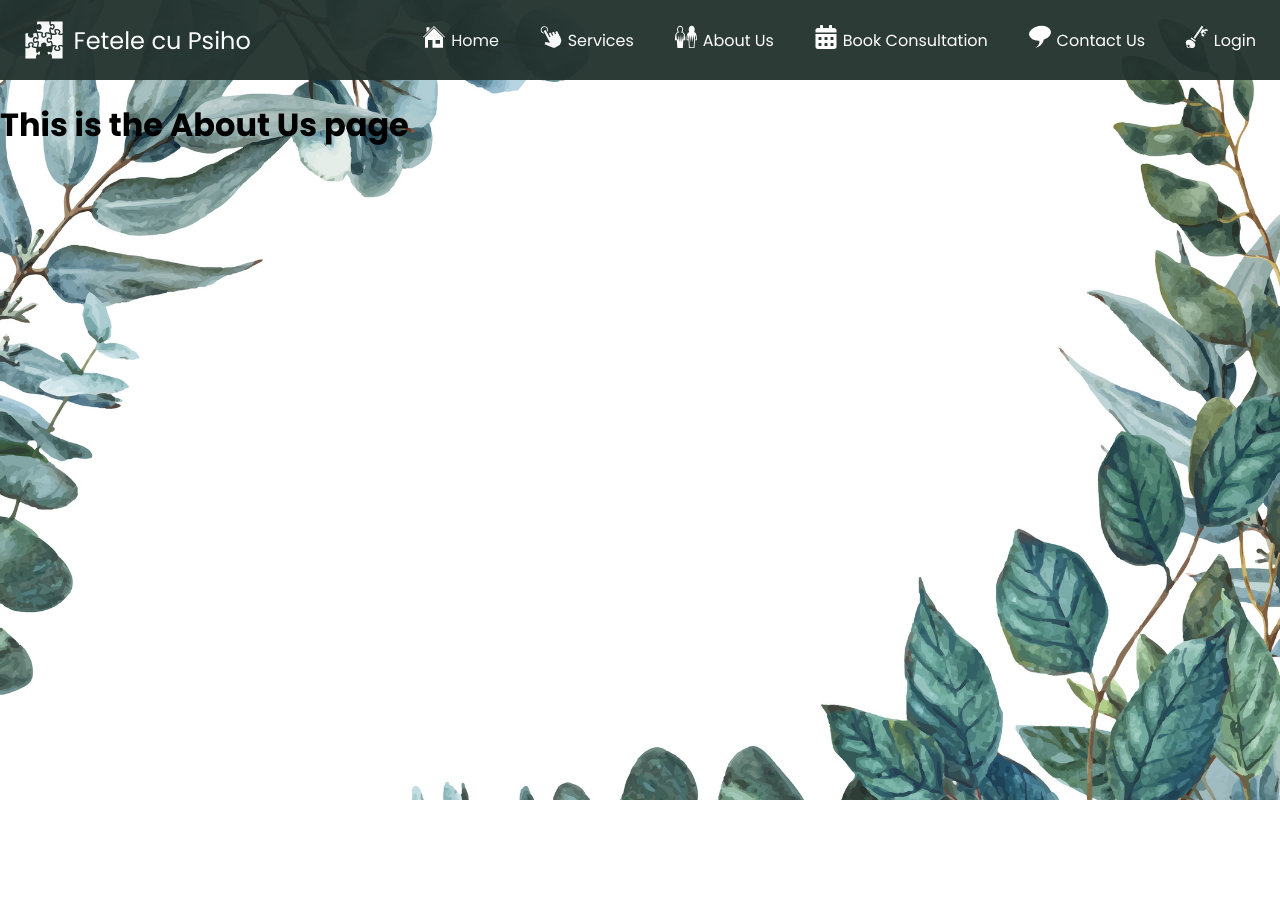
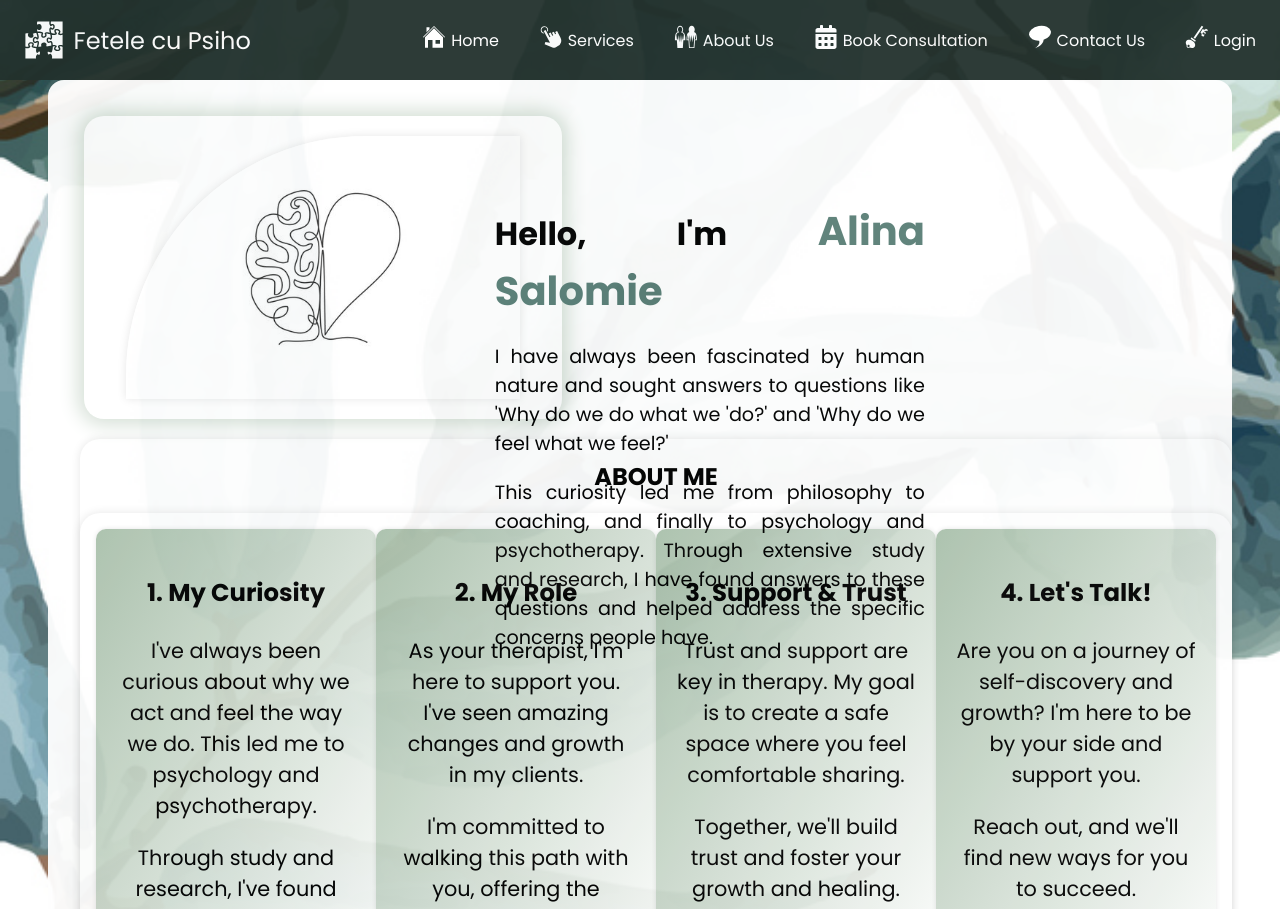
Before and after one commit to Miana-Neagos/Therapy-Office, a React (Vite) app: page /about-us in a window 1280 px wide. Shown: the top 909 px of the page. Before the commit the page ends 800 px from the top, so only its background shows below. Built offline with nearby package versions, Linux system fonts and the light colour scheme; data requests are answered from the project's data file.

Commit message:
added AboutUs component

```diff
--- a/src/components/about-us/AboutUs.css
+++ b/src/components/about-us/AboutUs.css
@@ -0,0 +1,125 @@
+.about-us-container {
+    margin: auto;
+    background: white;
+    border-radius: 1rem;
+    padding: 1rem;
+    display: flex;
+    flex-direction: column;
+    gap: 20px;
+    width: 90%;
+    opacity: 0.95;
+  }
+
+  .alina,
+  .andra {
+    position: relative;
+    display: flex;
+    flex-flow: column wrap;
+    align-items: center;
+    margin: 20px;
+    padding: 20px;
+    width: 38%;
+    border-radius: 20px;
+    box-shadow: 0px 0px 20px 5px #d1ddd2;
+  }
+
+  .person-info {
+    width: 90%;
+    position: absolute;
+    z-index: 1;
+    top: 21%;
+    left: 86%;
+    text-align: justify;
+    max-width: 90%;
+  }
+
+  .person-info p {
+    font-size: 1.2rem;
+    word-wrap: break-word;
+  }
+
+  .person-image {
+    border-top-left-radius: 15rem;
+    width: 90%;
+    height: auto;
+    box-shadow: 0px 0px 10px rgba(0, 0, 0, 0.1);
+  }
+
+  .name {
+    color: #597e76;
+    font-size: 2.5rem;
+    font-weight: bold;
+  }
+
+  .learn-more {
+    background-color: white;
+    border-radius: 20px;
+    padding: 10px 20px;
+    color: white;
+    border: none;
+    cursor: pointer;
+  }
+
+  .tools-container {
+    width: 100%;
+    margin: 1rem;
+    display: flex;
+    flex-flow: column wrap;
+    align-items: center;
+    border-radius: 20px;
+    box-shadow: 0px 0px 10px rgba(0, 0, 0, 0.1);
+    /* padding: 1rem; */
+  }
+
+  .tools-section {
+    background-color: white;
+    display: grid;
+    grid-template-columns: repeat(4, 1fr);
+    /* gap: 20px; */
+    padding: 1rem;
+    text-align: center;
+    border-radius: 20px;
+    box-shadow: 0px 0px 10px rgba(0, 0, 0, 0.1);
+  }
+
+  .tool {
+    background: linear-gradient(
+      to bottom right,
+      #a9c0ab,
+      #ffffff
+    ); /* Added gradient background */
+    padding: 20px;
+    border-radius: 10px;
+    box-shadow: 0px 0px 5px rgba(0, 0, 0, 0.1);
+    transition: transform 0.2s ease-in-out;
+    font-size: 1.3rem;
+  }
+
+  .tool:hover {
+    transform: translateY(-5px);
+  }
+
+  .qualifications {
+    width: 100%;
+    background: white;
+    padding-bottom: 1.6rem;
+    margin: 1rem;
+    border-radius: 20px;
+    box-shadow: 0px 0px 10px rgba(0, 0, 0, 0.1);
+  }
+
+  .qualifications h2 {
+    margin: 1rem auto;
+    text-align: center;
+    padding: 1rem;
+  }
+
+  .qualifications ul {
+    list-style-type: disc;
+    line-height: 1.6;
+    font-size: 1.3rem;
+  }
+
+  .qualifications li {
+    margin-bottom: 0.7rem;
+  }
--- a/src/components/about-us/AboutUs.jsx
+++ b/src/components/about-us/AboutUs.jsx
@@ -1,11 +1,202 @@
-import "./AboutUs.css"
+import "./AboutUs.css";
+import alina from "../../assets/pic3.jpg";
+import andra from "../../assets/pic3.jpg";
 
 function AboutUs() {
-    return (
-        <>
-        <h1>This is the About Us page</h1>
-        </>
-    )
+  return (
+    <div className="about-us-container">
+      <div className="alina-container">
+        <div className="alina">
+          <img src={alina} alt="Person" className="person-image" />
+          <div className="person-info">
+            <h1>
+              Hello, I&apos;m <span className="name">Alina Salomie</span>
+            </h1>
+            <p>
+              I have always been fascinated by human nature and sought answers
+              to questions like &apos;Why do we do what we &apos;do?&apos; and
+              &apos;Why do we feel what we feel?&apos;
+            </p>
+            <p>
+              This curiosity led me from philosophy to coaching, and finally to
+              psychology and psychotherapy. Through extensive study and
+              research, I have found answers to these questions and helped
+              address the specific concerns people have.
+            </p>
+          </div>
+        </div>
+        <div className="tools-container">
+          <h2>ABOUT ME</h2>
+          <div className="tools-section">
+            <div className="tool">
+              <h3>1. My Curiosity</h3>
+              <p>
+                I&apos;ve always been curious about why we act and feel the way
+                we do. This led me to psychology and psychotherapy.
+              </p>
+              <p>
+                Through study and research, I&apos;ve found answers and helped
+                others.
+              </p>
+            </div>
+
+            <div className="tool">
+              <h3>2. My Role</h3>
+              <p>
+                As your therapist, I&apos;m here to support you. I&apos;ve seen
+                amazing changes and growth in my clients.
+              </p>
+              <p>
+                I&apos;m committed to walking this path with you, offering the
+                support you need.
+              </p>
+            </div>
+
+            <div className="tool">
+              <h3>3. Support & Trust</h3>
+              <p>
+                Trust and support are key in therapy. My goal is to create a
+                safe space where you feel comfortable sharing.
+              </p>
+              <p>
+                Together, we&apos;ll build trust and foster your growth and
+                healing.
+              </p>
+            </div>
+
+            <div className="tool">
+              <h3>4. Let&apos;s Talk!</h3>
+              <p>
+                Are you on a journey of self-discovery and growth? I&apos;m here
+                to be by your side and support you.
+              </p>
+              <p>Reach out, and we&apos;ll find new ways for you to succeed.</p>
+            </div>
+          </div>
+        </div>
+        <div className="qualifications">
+          <h2>Qualifications:</h2>
+          <ul>
+            <li>
+              <strong>CBT Psychotherapist and Counselor</strong> – Training and
+              certification in the Master&apos;s program &quot;Psychological
+              Techniques for Behavior Control and Human Potential
+              Development&quot; at UBB
+            </li>
+            <li>
+              <strong>Clinical Psychologist</strong> – Training and
+              certification at the Faculty of Psychology and Educational
+              Sciences, UBB
+            </li>
+            <li>
+              <strong>Parenting Program Trainer</strong> – Training and
+              certification in the methodologies &quot;All About
+              Parenting,&quot; &quot;Parenting Apart&quot;
+            </li>
+            <li>
+              <strong>Coach</strong> – Training at &quot;Coaching Partners&quot;
+              school – accredited by the International Coaching Federation
+            </li>
+          </ul>
+        </div>
+      </div>
+      <div className="andra-container">
+        <div className="andra">
+          <img src={andra} alt="Person" className="person-image" />
+          <div className="person-info">
+            <h1>
+              Hello, I&apos;m <span className="name">Andra Costin</span>
+            </h1>
+            <p>
+              I have always been fascinated by human nature and sought answers
+              to questions like &apos;Why do we do what we &apos;do?&apos; and
+              &apos;Why do we feel what we feel?&apos;
+            </p>
+            <p>
+              This curiosity led me from philosophy to coaching, and finally to
+              psychology and psychotherapy. Through extensive study and
+              research, I have found answers to these questions and helped
+              address the specific concerns people have.
+            </p>
+          </div>
+        </div>
+        <div className="tools-container">
+          <h2>ABOUT ME</h2>
+          <div className="tools-section">
+            <div className="tool">
+              <h3>1. My Curiosity</h3>
+              <p>
+                I&apos;ve always been curious about why we act and feel the way
+                we do. This led me to psychology and psychotherapy.
+              </p>
+              <p>
+                Through study and research, I&apos;ve found answers and helped
+                others.
+              </p>
+            </div>
+
+            <div className="tool">
+              <h3>2. My Role</h3>
+              <p>
+                As your therapist, I&apos;m here to support you. I&apos;ve seen
+                amazing changes and growth in my clients.
+              </p>
+              <p>
+                I&apos;m committed to walking this path with you, offering the
+                support you need.
+              </p>
+            </div>
+
+            <div className="tool">
+              <h3>3. Support & Trust</h3>
+              <p>
+                Trust and support are key in therapy. My goal is to create a
+                safe space where you feel comfortable sharing.
+              </p>
+              <p>
+                Together, we&apos;ll build trust and foster your growth and
+                healing.
+              </p>
+            </div>
+
+            <div className="tool">
+              <h3>4. Let&apos;s Talk!</h3>
+              <p>
+                Are you on a journey of self-discovery and growth? I&apos;m here
+                to be by your side and support you.
+              </p>
+              <p>Reach out, and we&apos;ll find new ways for you to succeed.</p>
+            </div>
+          </div>
+        </div>
+        <div className="qualifications">
+          <h2>Qualifications:</h2>
+          <ul>
+            <li>
+              <strong>CBT Psychotherapist and Counselor</strong> – Training and
+              certification in the Master&apos;s program &quot;Psychological
+              Techniques for Behavior Control and Human Potential
+              Development&quot; at UBB
+            </li>
+            <li>
+              <strong>Clinical Psychologist</strong> – Training and
+              certification at the Faculty of Psychology and Educational
+              Sciences, UBB
+            </li>
+            <li>
+              <strong>Parenting Program Trainer</strong> – Training and
+              certification in the methodologies &quot;All About
+              Parenting,&quot; &quot;Parenting Apart&quot;
+            </li>
+            <li>
+              <strong>Coach</strong> – Training at &quot;Coaching Partners&quot;
+              school – accredited by the International Coaching Federation
+            </li>
+          </ul>
+        </div>
+      </div>
+    </div>
+  );
 }
 
 export default AboutUs;
```
